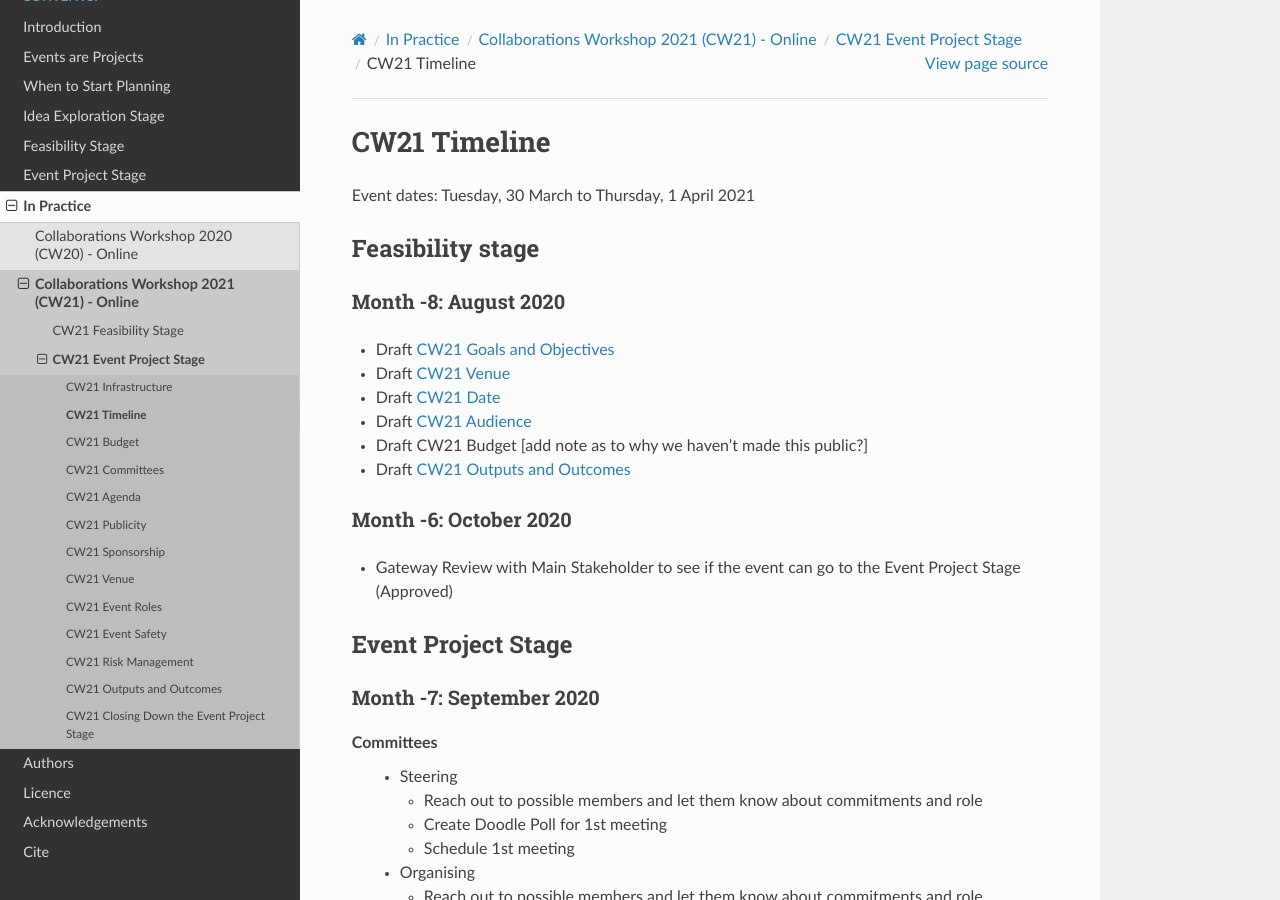
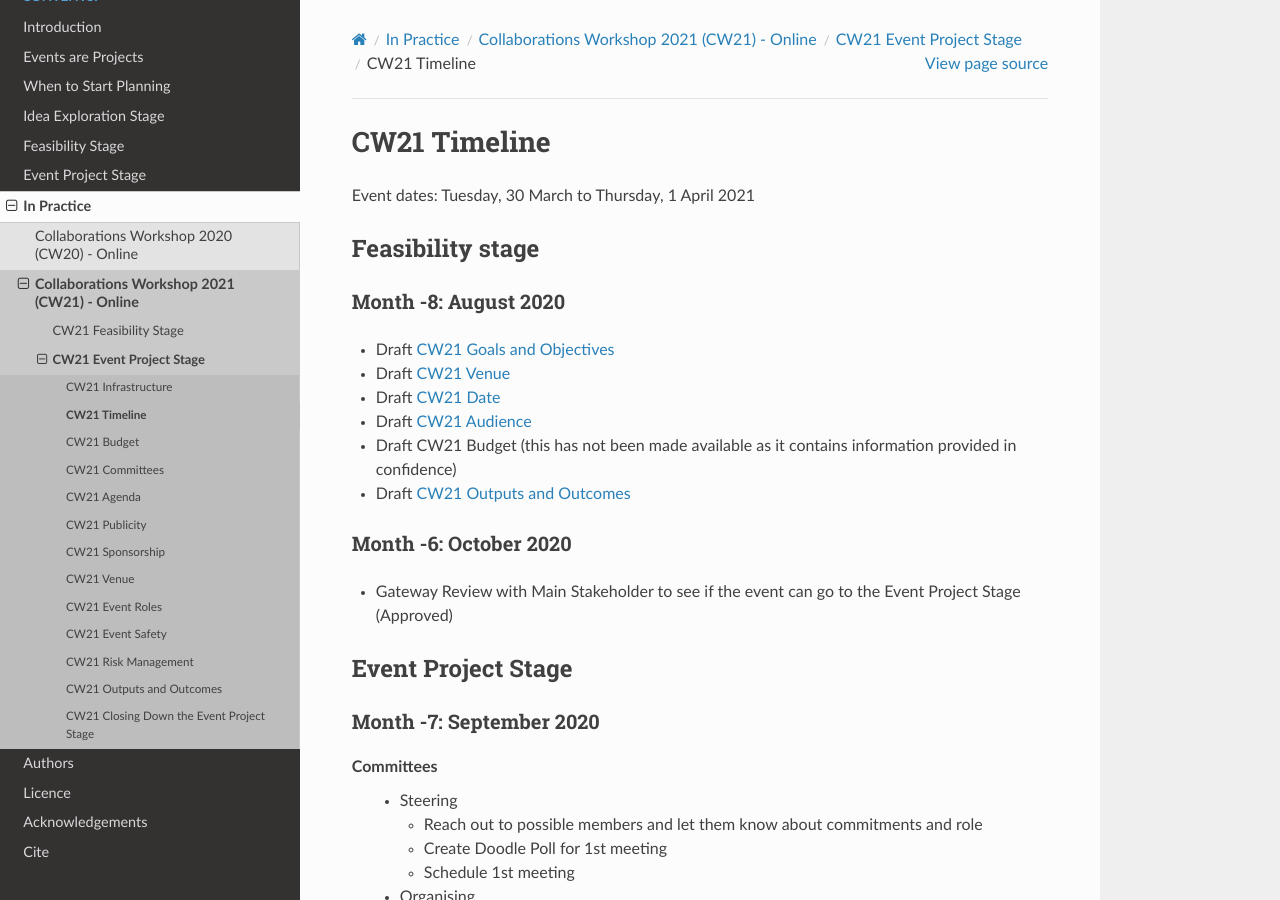
Before and after one commit to softwaresaved/event-organisation-guide, a Sphinx documentation site: the page built from docs/eog/eog-in-practice/cw21/event-project-stage/eps-timeline.rst, in a window 1280 px wide and 900 px high. Built offline with Sphinx 7.4.7 and the Read the Docs theme 2.0.0, drawn with Linux system fonts in a browser that asks for light colours.

Commit message:
Update docs/eog/eog-in-practice/cw21/event-project-stage/eps-timeline.rst
Co-authored-by: shoaibsufi <shoaibsufi@gmail.com>

```diff
--- a/docs/eog/eog-in-practice/cw21/event-project-stage/eps-timeline.rst
+++ b/docs/eog/eog-in-practice/cw21/event-project-stage/eps-timeline.rst
@@ -16,7 +16,7 @@ Month -8: August 2020
 - Draft :ref:`cw21-fs-venue`
 - Draft :ref:`cw21-fs-date`
 - Draft :ref:`cw21-fs-audience`
-- Draft CW21 Budget  [add note as to why we haven't made this public?]
+- Draft CW21 Budget  (this has not been made available as it contains information provided in confidence)
 - Draft :ref:`cw21-fs-outputs-and-outcomes`
 
 
```
